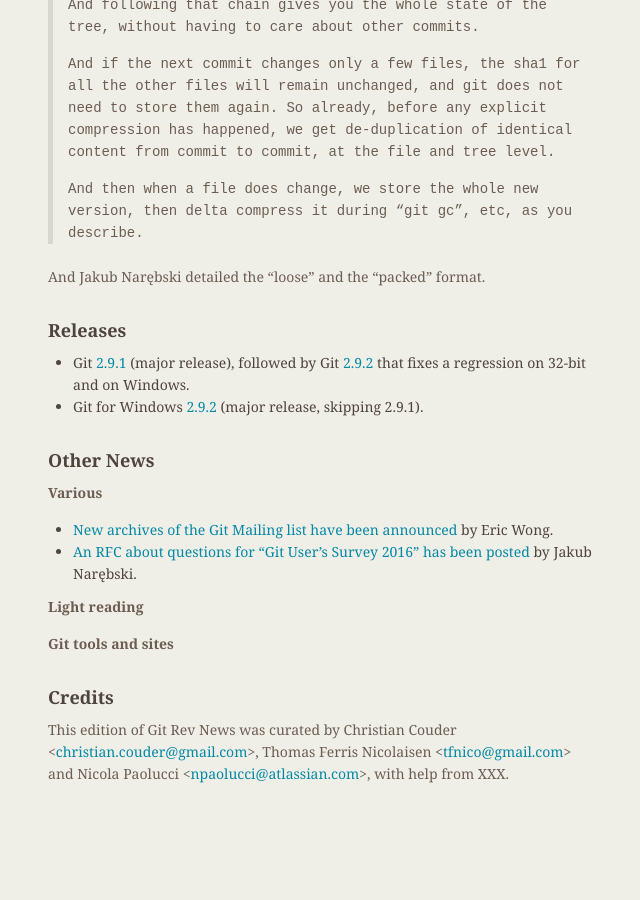
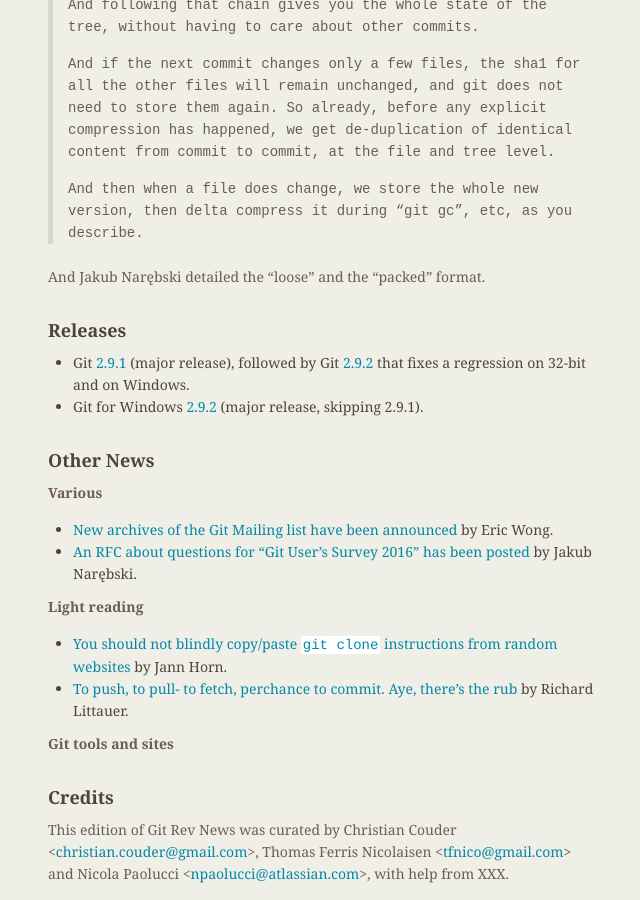
Before and after one commit to git/git.github.io, a Jekyll site: the page built from rev_news/drafts/edition-17.md, in a window 1280 px wide and 900 px high, scrolled down 2572 px. Shown: the whole window, without its empty margins (486-1126 px from the left). Built offline with Jekyll 4.4.1, drawn with Linux system fonts in a browser that asks for light colours; before the commit the page ends 3372 px from its top, so only the background shows below that.

Commit message:
Some light reading for the Rev News
Signed-off-by: Johannes Schindelin <johannes.schindelin@gmx.de>

```diff
--- a/rev_news/drafts/edition-17.md
+++ b/rev_news/drafts/edition-17.md
@@ -161,6 +161,8 @@
 
 __Light reading__
 
+* [You should not blindly copy/paste `git clone` instructions from random websites](http://thejh.net/misc/website-terminal-copy-paste) by Jann Horn.
+* [To push, to pull- to fetch, perchance to commit. Aye, there's the rub](https://github.com/ipfs/js-ipfs-examples/issues/1#issuecomment-229005498) by Richard Littauer.
 
 __Git tools and sites__
 
```
